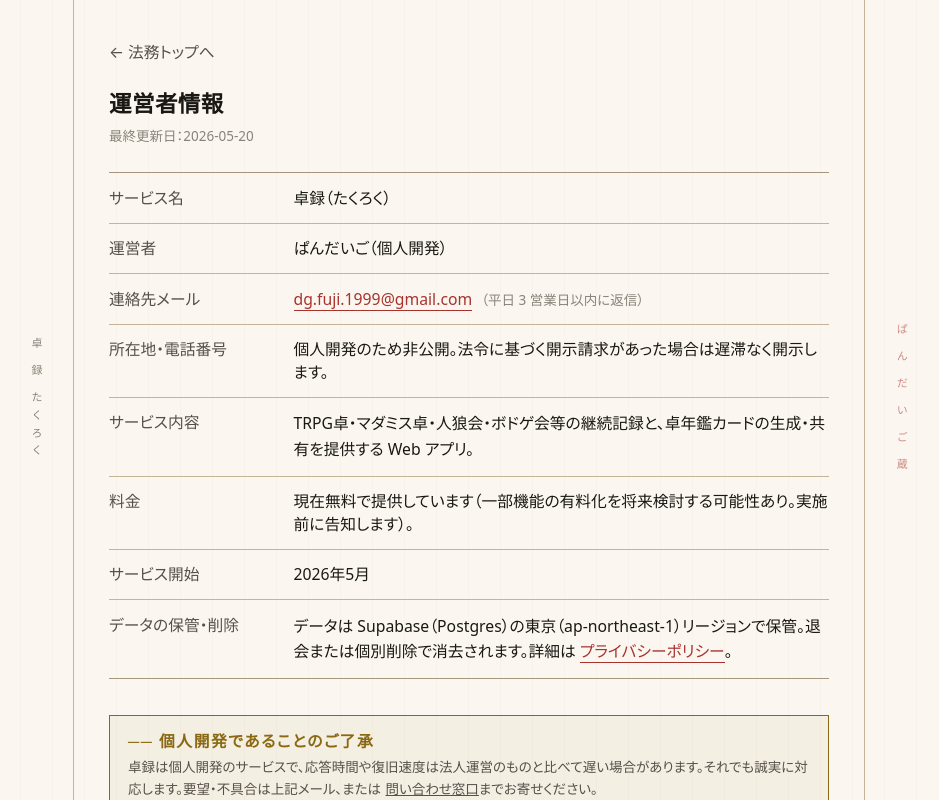
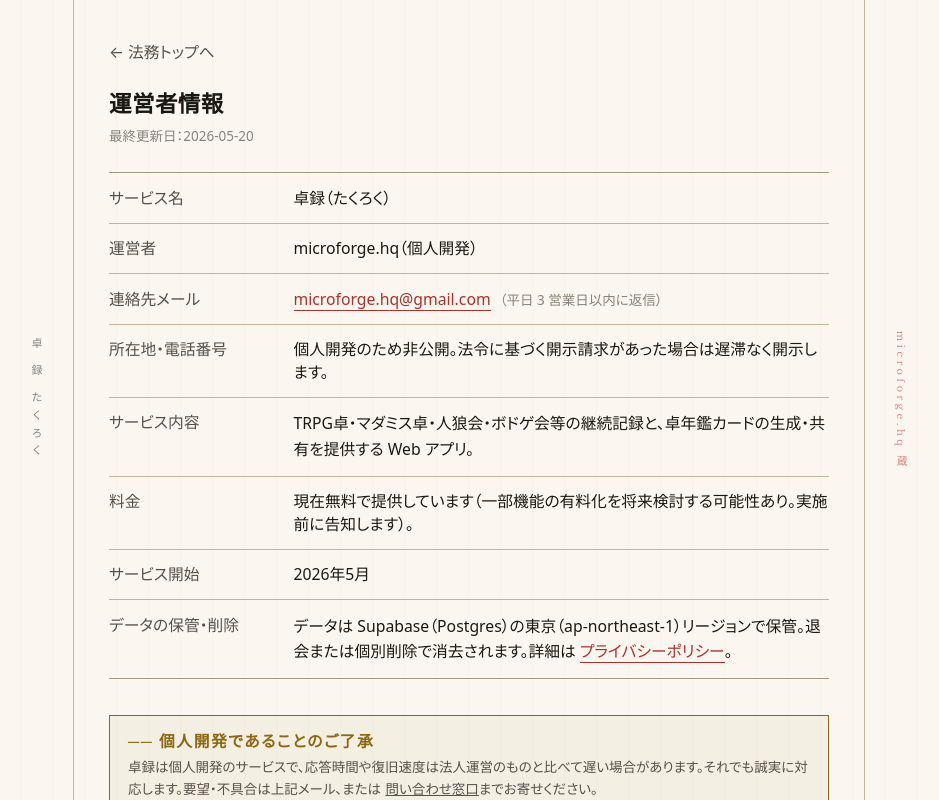
Before and after one commit to pandaigo/takuroku-app, a Next.js app: page /legal/operator in a window 1280 px wide. Shown: the top 800 px of the page, without its empty margins (171-1110 px from the left). Built offline with nearby package versions, Linux system fonts and the light colour scheme; no server answers.

Commit message:
運営者・連絡先を microforge.hq に統一（PC 綴じ柱含む）

```diff
--- a/src/app/globals.css
+++ b/src/app/globals.css
@@ -219,11 +219,12 @@ h3 {
     right: calc(50% + 22rem + 1.5rem);
   }
   body::after {
-    /* 右の綴じ柱：「ぱんだいご　蔵」（蔵書印イメージ） */
-    content: "ぱ ん だ い ご   蔵";
+    /* 右の綴じ柱：運営者の事業ブランド名（蔵書印イメージ） */
+    content: "microforge.hq 蔵";
     left: calc(50% + 22rem + 1.5rem);
     color: var(--vermilion);
     opacity: 0.55;
+    letter-spacing: 0.3em;
   }
 }
 
--- a/src/app/legal/contact/page.tsx
+++ b/src/app/legal/contact/page.tsx
@@ -30,10 +30,10 @@ export default function ContactPage() {
           運営者連絡先メール：
         </p>
         <a
-          href="mailto:dg.fuji.1999@gmail.com"
+          href="mailto:microforge.hq@gmail.com"
           className="mt-1 inline-block break-all border-b border-[var(--vermilion)] text-sm text-[var(--vermilion)] hover:text-[var(--vermilion-deep)]"
         >
-          dg.fuji.1999@gmail.com
+          microforge.hq@gmail.com
         </a>
         <p className="mt-3 text-xs text-[var(--ink-3)]">
           応答目安：受領通知 5営業日以内／一次回答 10営業日以内。7日以上の不在となる場合は事前に告知します。
--- a/src/app/legal/operator/page.tsx
+++ b/src/app/legal/operator/page.tsx
@@ -35,7 +35,7 @@ export default function OperatorPage() {
             運営者
           </dt>
           <dd className="text-sm text-[var(--ink)]">
-            ぱんだいご（個人開発）
+            microforge.hq（個人開発）
           </dd>
         </div>
         <div className="grid grid-cols-1 gap-1 py-3 sm:grid-cols-[10rem_1fr]">
@@ -44,10 +44,10 @@ export default function OperatorPage() {
           </dt>
           <dd className="text-sm text-[var(--ink)]">
             <a
-              href="mailto:dg.fuji.1999@gmail.com"
+              href="mailto:microforge.hq@gmail.com"
               className="border-b border-[var(--vermilion)] text-[var(--vermilion)] hover:text-[var(--vermilion-deep)]"
             >
-              dg.fuji.1999@gmail.com
+              microforge.hq@gmail.com
             </a>
             <span className="ml-2 text-xs text-[var(--ink-3)]">
               （平日 3 営業日以内に返信）
```
